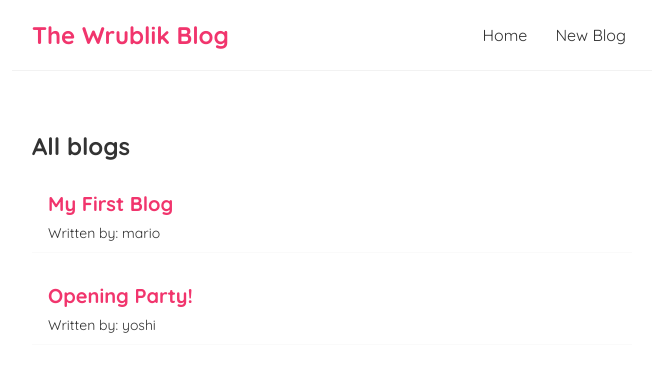
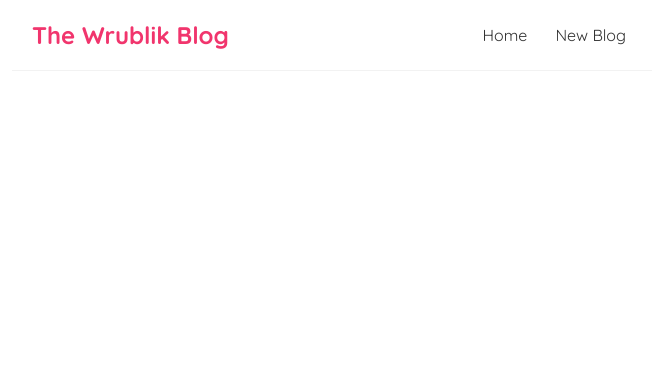
Before and after one commit to wrublik93/vrub-blog, a React (Create React App) app: page /blogs/1 in a window 1280 px wide. Shown: the top 372 px of the page, without its empty margins (308-964 px from the left). Built offline with nearby package versions, Linux system fonts and the light colour scheme; data requests are answered from the project's data file.

Commit message:
feat: add react router

```diff
--- a/package.json
+++ b/package.json
@@ -8,6 +8,7 @@
     "@testing-library/user-event": "^12.7.1",
     "react": "^17.0.1",
     "react-dom": "^17.0.1",
+    "react-router-dom": "^5.2.0",
     "react-scripts": "4.0.2",
     "web-vitals": "^1.1.0"
   },
--- a/src/components/App/App.js
+++ b/src/components/App/App.js
@@ -1,16 +1,28 @@
+import { BrowserRouter as Router, Route, Switch } from 'react-router-dom';
+
 import Navbar from '../Navbar';
 import Home from '../Home';
 
 import './App.css';
+import Create from '../Create';
 
 function App() {
   return (
-    <div className="App">
-      <Navbar />
-      <div className="content">
-        <Home />
+    <Router>
+      <div className="App">
+        <Navbar />
+        <div className="content">
+          <Switch>
+            <Route exact path="/">
+              <Home />
+            </Route>
+            <Route path="/create">
+              <Create />
+            </Route>
+          </Switch>
+        </div>
       </div>
-    </div>
+    </Router>
   );
 }
 
```
Also changed, not shown: 1 other file (tests, documents, lock files or other folders).
